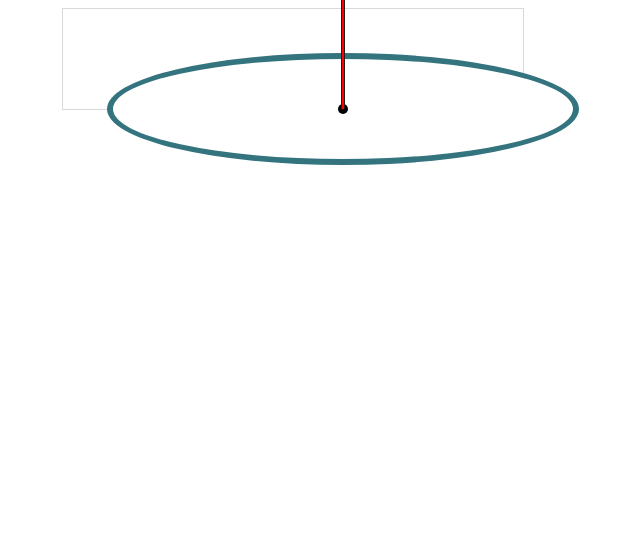
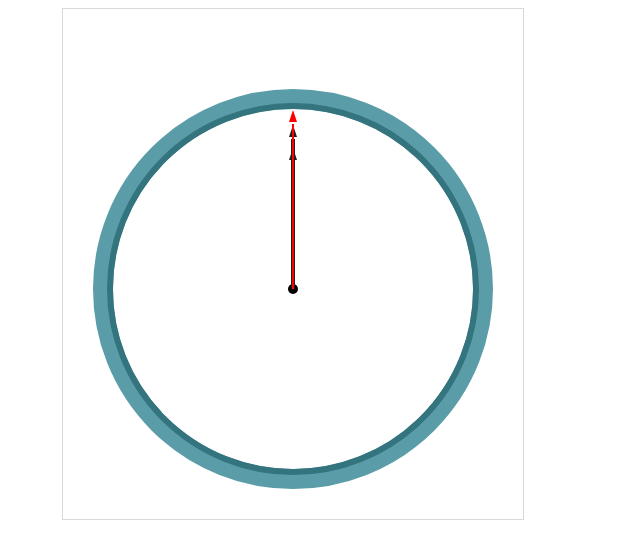
Before and after one commit to beasiteri/stopwatch, an Angular app: page / in a window 1280 px wide. Shown: the top 558 px of the page, without its empty margins (347-987 px from the left). Built offline with nearby package versions, Linux system fonts and the light colour scheme.

Commit message:
Style the stopwatch hands and border

```diff
--- a/src/app/stopwatch/stopwatch.component.html
+++ b/src/app/stopwatch/stopwatch.component.html
@@ -1,8 +1,10 @@
-<div class="container">
-  <div class="screen">
-    <div class="stopwatch-center"></div>
-    <div class="hour-hand" [style.transform]="'rotate(' + calculateHourHandAngle() + 'deg)'"></div>
-    <div class="minute-hand" [style.transform]="'rotate(' + calculateMinuteHandAngle() + 'deg)'"></div>
-    <div class="second-hand" [style.transform]="'rotate(' + calculateSecondHandAngle() + 'deg)'"></div>
+<div class="stopwatch-container">
+  <div class="stopwatch-border">
+    <div class="stopwatch-screen">
+      <div class="stopwatch-center"></div>
+      <div class="hour-hand" [style.transform]="'rotate(' + calculateHourHandAngle() + 'deg)'"></div>
+      <div class="minute-hand" [style.transform]="'rotate(' + calculateMinuteHandAngle() + 'deg)'"></div>
+      <div class="second-hand" [style.transform]="'rotate(' + calculateSecondHandAngle() + 'deg)'"></div>
+    </div>
   </div>
 </div>
--- a/src/app/stopwatch/stopwatch.component.scss
+++ b/src/app/stopwatch/stopwatch.component.scss
@@ -1,4 +1,4 @@
-.container {
+.stopwatch-container {
   border: 1px solid #d9d9d9;
   height: auto;
   max-width: 360px;
@@ -6,7 +6,15 @@
   position: relative;
   width: 100%;
 
-  .screen {
+  .stopwatch-border {
+    border-radius: 50%;
+    margin-top: 50px;
+    outline: 20px solid #5a9da9;
+    padding-bottom: 100%;
+    position: relative;
+    width: 100%;
+
+    .stopwatch-screen {
       background-color: #fff;
       border-radius: 50%;
       height: 100%;
@@ -97,3 +105,4 @@
       }
     }
   }
+}
```
Lines whose indentation alone changed are shown as unchanged.
